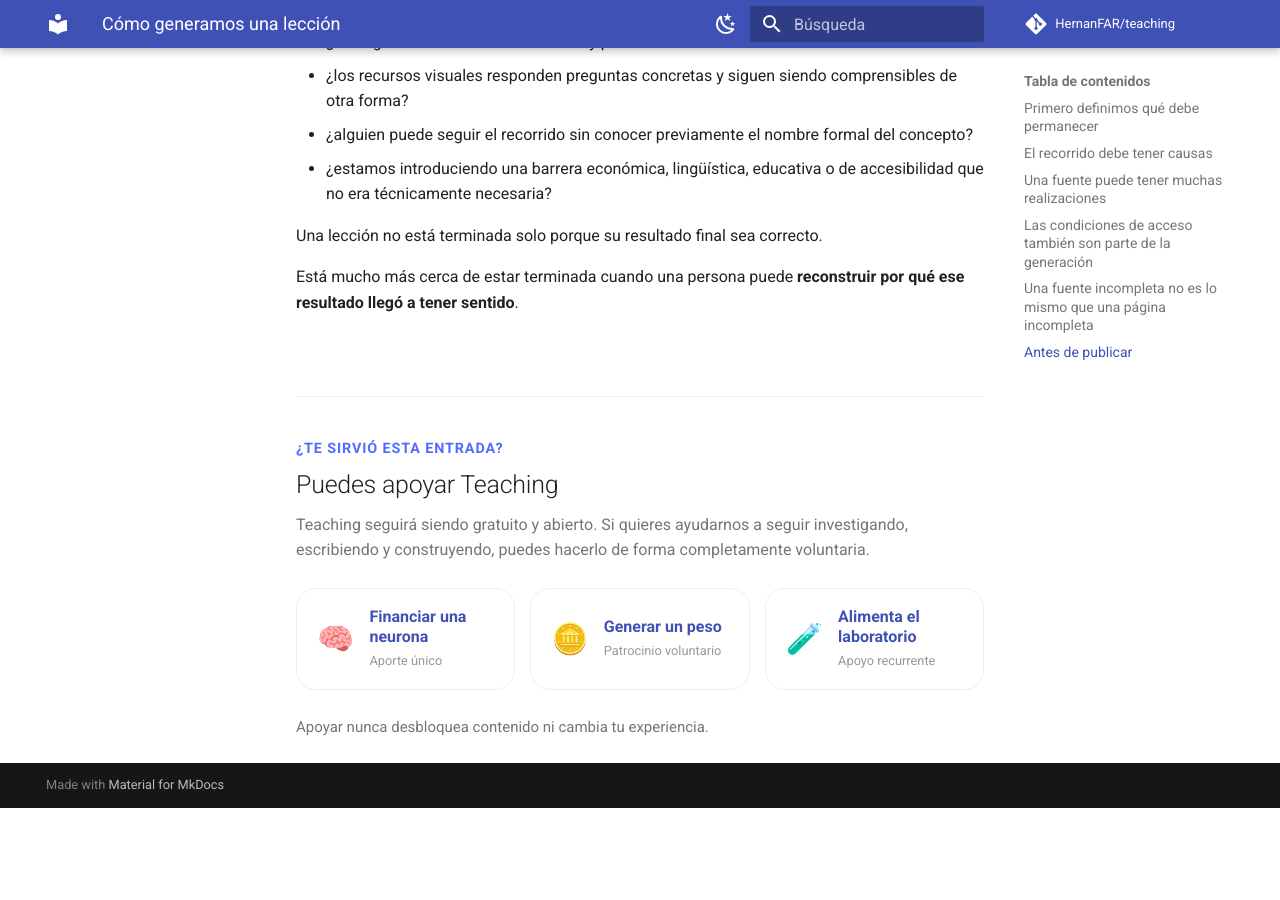
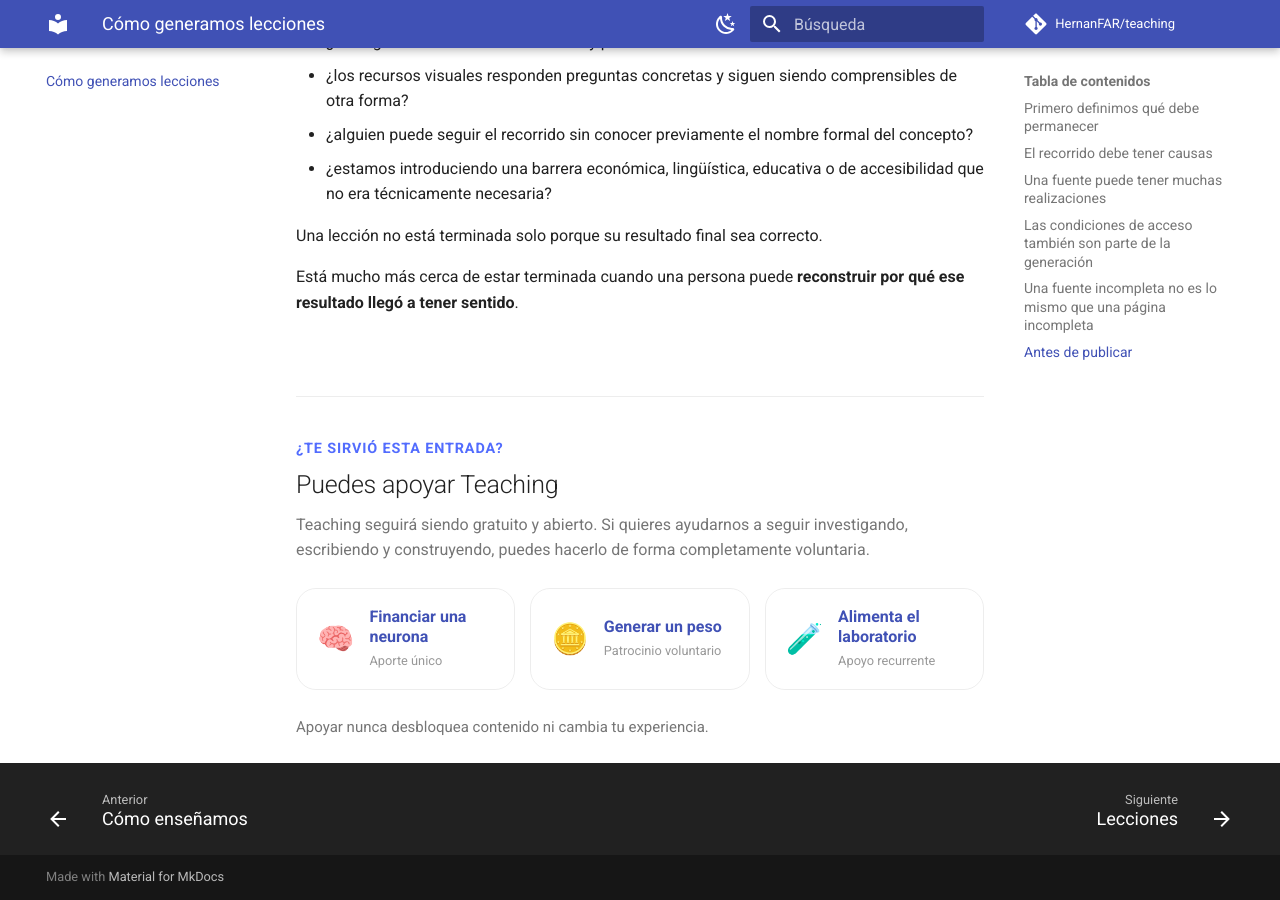
Before and after one commit to HernanFAR/teaching, an MkDocs documentation site: the page built from docs/about/lesson-generation.md, in a window 1280 px wide and 900 px high, scrolled down 3188 px. Built offline with MkDocs 1.6.1 and Material for MkDocs 9.7.7, drawn with Linux system fonts in a browser that asks for light colours; comment, search, counter and statistics services are not loaded; before the commit the page ends 3996 px from its top, so only the background shows below that.

Commit message:
docs: expose lesson generation rules

```diff
--- a/mkdocs.yml
+++ b/mkdocs.yml
@@ -33,6 +33,7 @@ theme:
 nav:
   - Inicio: index.md
   - Cómo enseñamos: about/how-we-teach.md
+  - Cómo generamos lecciones: about/lesson-generation.md
   - Lecciones:
       - lessons/index.md
       - Clean Architecture:
```
